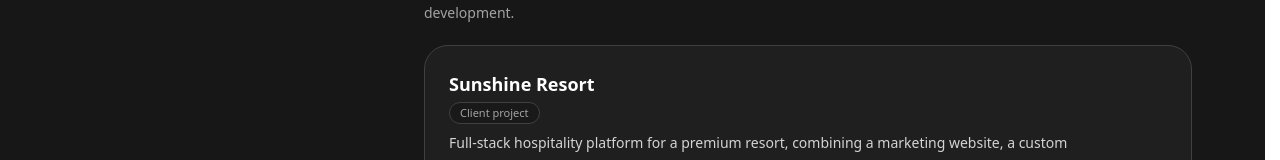
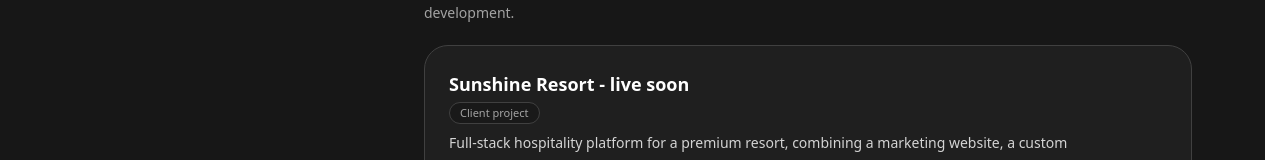
Before and after one commit to LupsaLaurentiu/Portfolio, a React (Vite) app: page / in a window 1280 px wide. Shown: the part 501-661 px from the top of the page. Built offline with nearby package versions, Linux system fonts and the light colour scheme.

Commit message:
actualize

```diff
--- a/src/MainComponent/Projects.tsx
+++ b/src/MainComponent/Projects.tsx
@@ -135,7 +135,7 @@ function getTechColorClasses(technology: string) {
 
 const projectList: Project[] = [
   {
-    title: "Sunshine Resort",
+    title: "Sunshine Resort - live soon",
     description:
       "Full-stack hospitality platform for a premium resort, combining a marketing website, a custom booking engine and an admin property management dashboard (mini PMS).",
     ownership:
```
